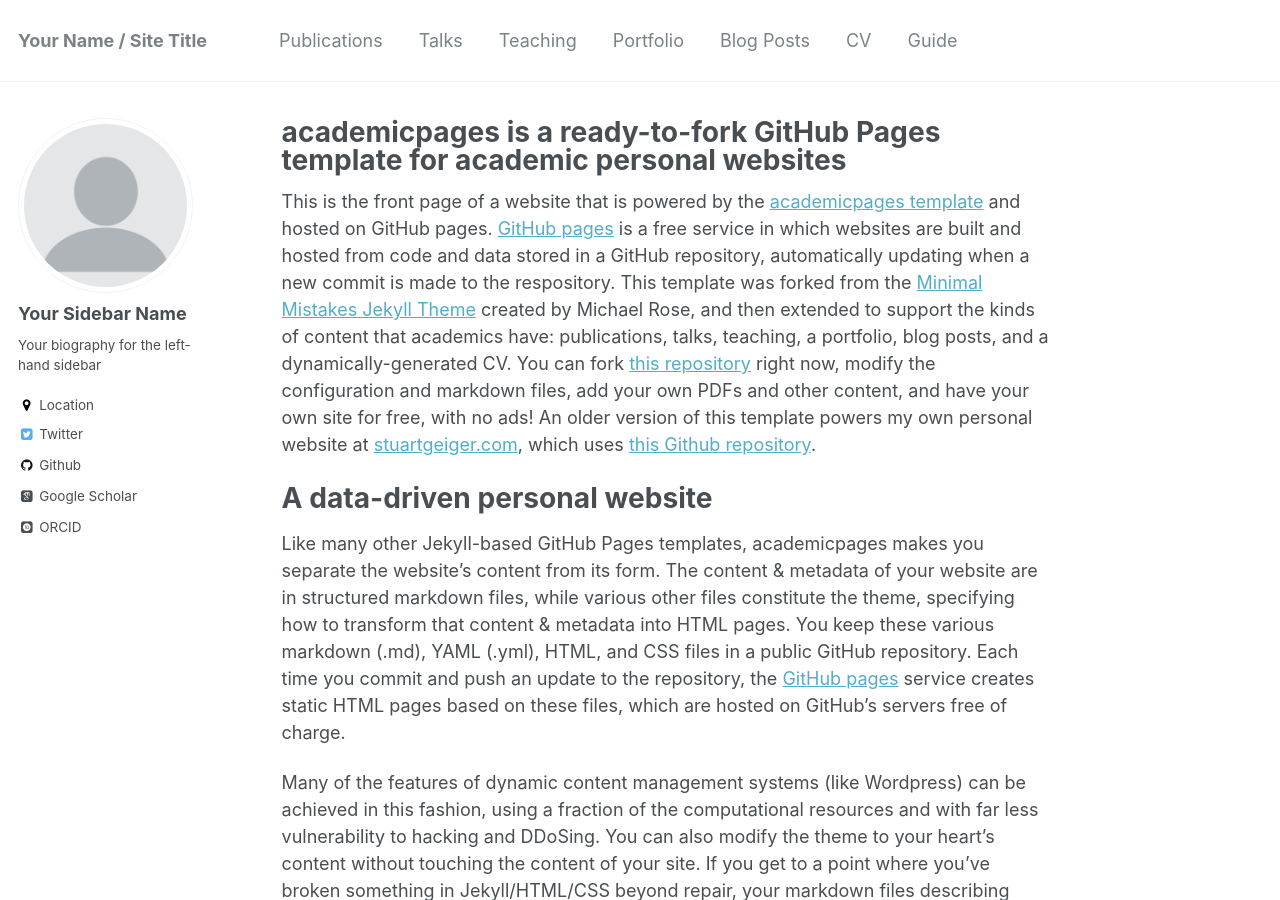
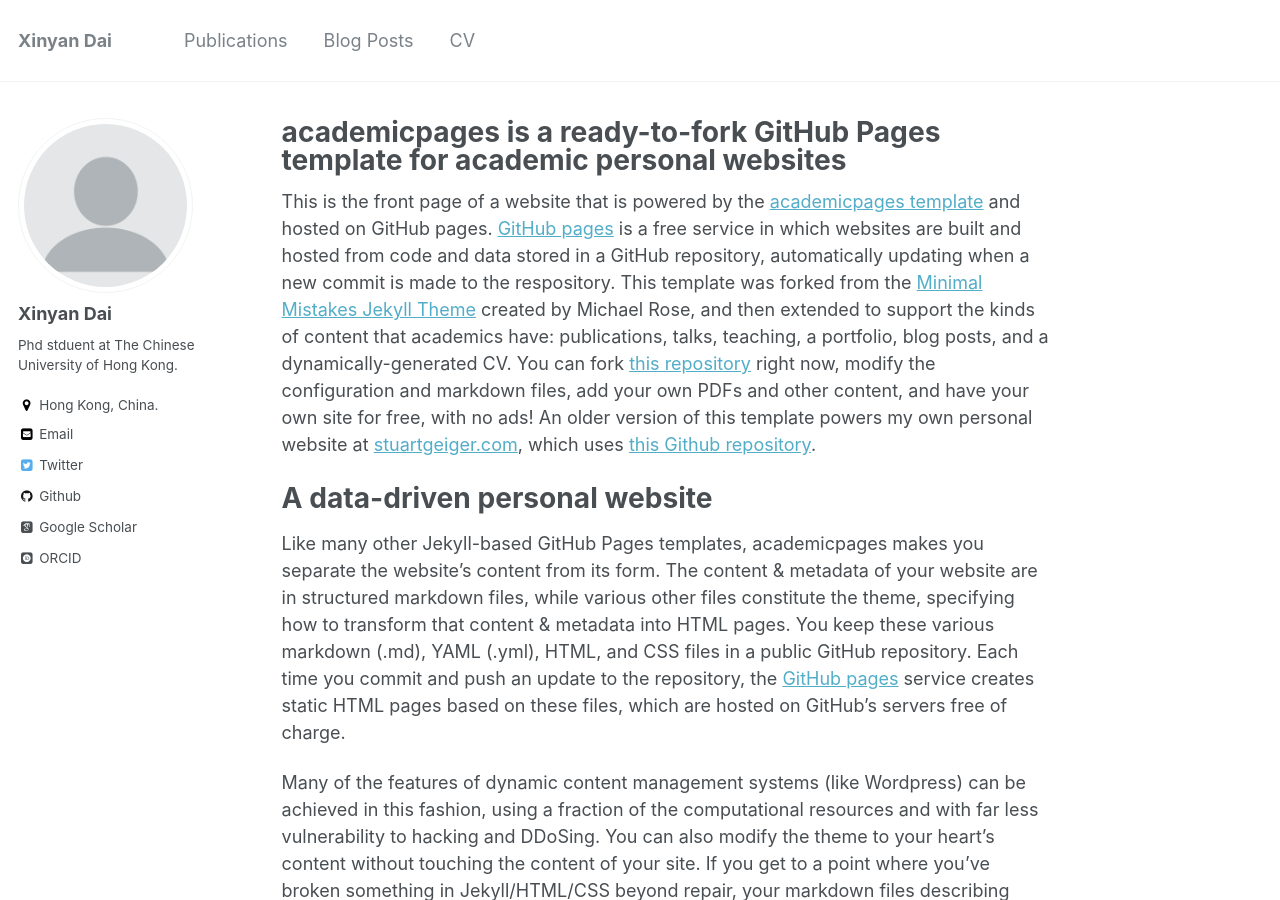
Before and after one commit to xinyandai/xinyandai.github.io, a Jekyll site: the page built from _pages/about.md, in a window 1280 px wide and 900 px high. Built offline with Jekyll 4.4.1, drawn with Linux system fonts in a browser that asks for light colours; some web fonts are replaced; some of the changed text lies outside the part shown.

```diff
--- a/_config.yml
+++ b/_config.yml
@@ -7,13 +7,13 @@
 
 # Site Settings
 locale                   : "en-US"
-title                    : "Your Name / Site Title"
+title                    : "Xinyan Dai"
 title_separator          : "-"
-name                     : &name "Your Name"
-description              : &description "personal description"
-url                      : https://academicpages.github.io # the base hostname & protocol for your site e.g. "https://mmistakes.github.io"
+name                     : &name "Xinyan"
+description              : &description "Phd stduent at The Chinese University of Hong Kong."
+url                      : https://xinyandai.github.io # the base hostname & protocol for your site e.g. "https://mmistakes.github.io"
 baseurl                  : "" # the subpath of your site, e.g. "/blog"
-repository               : "academicpages/academicpages.github.io"
+repository               : "xinyandai/xinyandai.github.io"
 teaser                   :  # filename of teaser fallback teaser image placed in /images/, .e.g. "500x300.png"
 breadcrumbs              : false # true, false (default)
 words_per_minute         : 160
@@ -80,13 +80,13 @@ analytics:
 
 # Site Author
 author:
-  name             : "Your Sidebar Name"
+  name             : "Xinyan Dai"
   avatar           : "profile.png"
-  bio              : "Your biography for the left-hand sidebar"
-  location         : "Location"
+  bio              : "Phd stduent at The Chinese University of Hong Kong."
+  location         : "Hong Kong, China."
   employer         :
-  googlescholar    : "http://yourfullgooglescholarurl.com"
-  email            :
+  googlescholar    : "https://scholar.google.ru/citations?user=VGZ6InkAAAAJ&hl=en"
+  email            : "xinyan.dai@outlook.com"
   uri              :
   bitbucket        :
   codepen          :
@@ -94,7 +94,7 @@ author:
   flickr           :
   facebook         :
   foursquare       :
-  github           : "academicpages"
+  github           : "xinyandai"
   google_plus      :
   keybase          :
   instagram        :
```
Also changed, not shown: _data/navigation.yml (+8 -8 lines).
